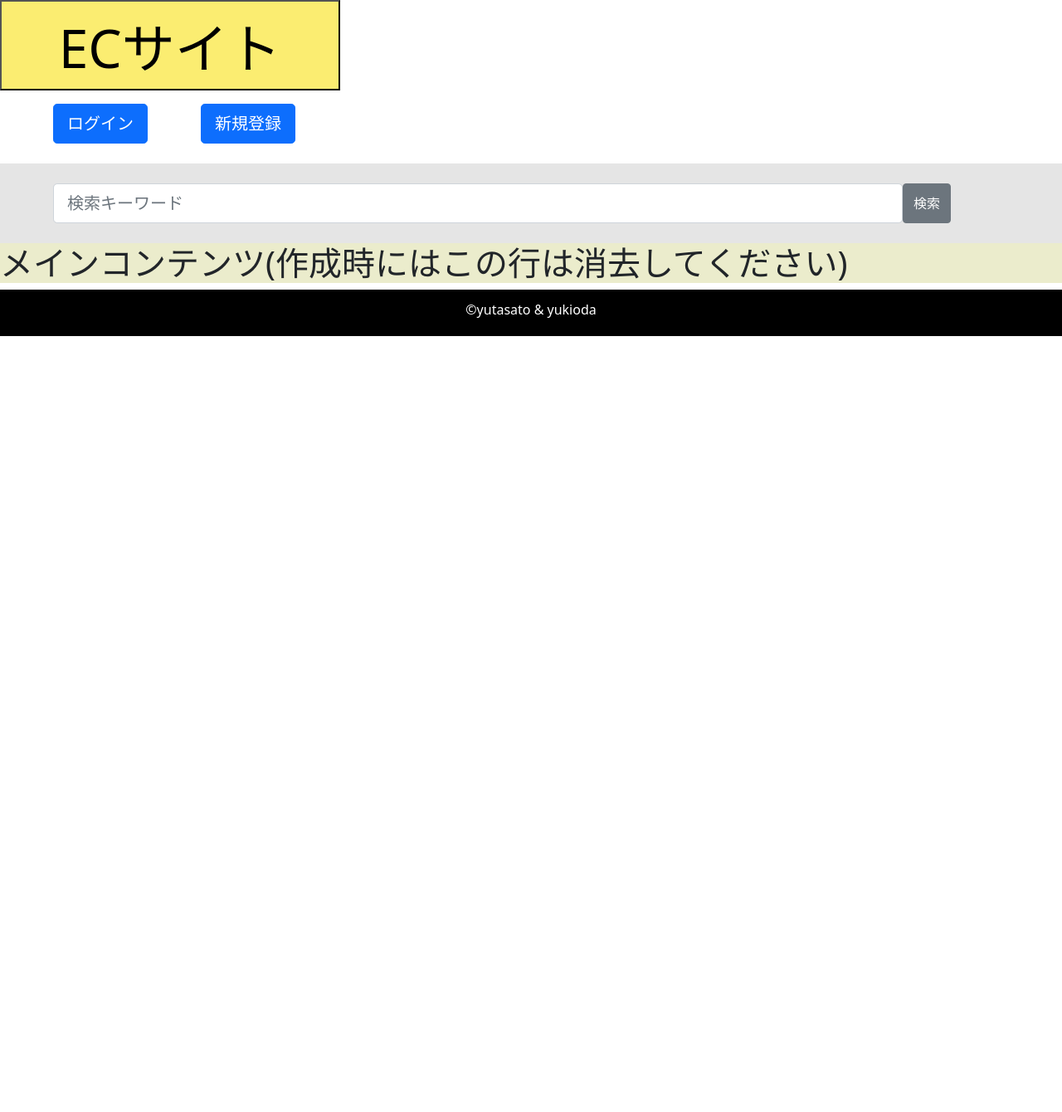
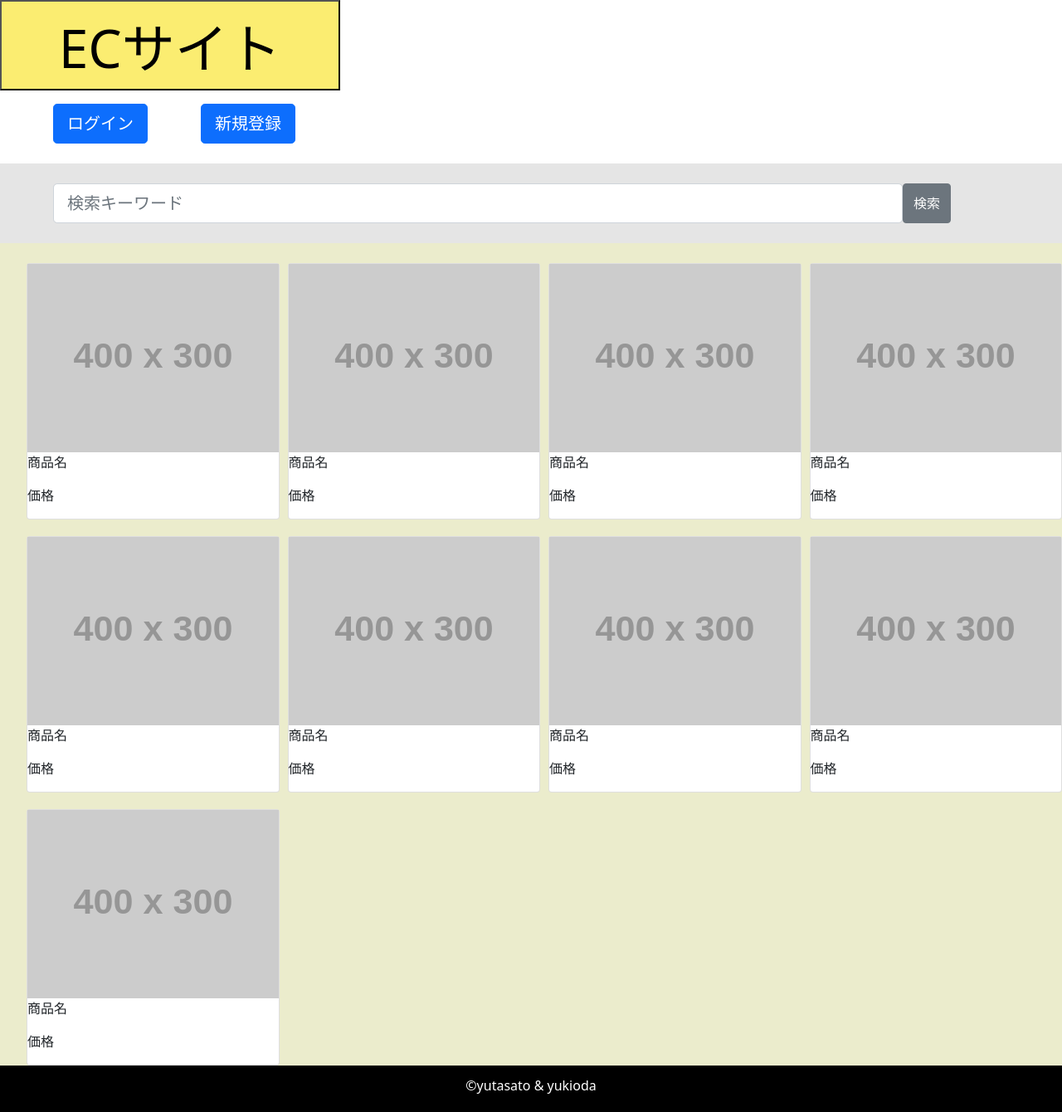
Before and after one commit to yutasato1112/ECsite, a PHP site: page /php/home.php in a window 1280 px wide. Shown: the whole page at 83% size. Before the commit the page ends 405 px from the top, so only its background shows below. Run offline with PHP 8.4, Linux system fonts and the light colour scheme; the visitor is signed in with stand-in values (Sample User, id 1); grey boxes labelled with a size stand in for pictures from a placeholder-image service; some libraries are stand-ins or nearby versions; some web fonts are replaced.

Commit message:
home.php add grid system

```diff
--- a/css/css_home.css
+++ b/css/css_home.css
@@ -55,3 +55,14 @@
     color: white;
     text-align: center;
 }
+img{
+    width: 100%;
+}
+.cardUnit{
+    display: grid;
+    grid-template-columns: repeat(auto-fit,minmax(300px,1fr));
+    gap: 20px 10px;
+    justify-content: center;
+    max-width: 1400px;
+    margin: 0 auto;
+}
--- a/php/home.php
+++ b/php/home.php
@@ -31,7 +31,54 @@
 
     <div class="main_contents">
         <!-- ここにメインコンテンツを記述 -->
-        <h1>メインコンテンツ(作成時にはこの行は消去してください)<h1>
+        <div class="space"></div>
+        <ul class="cardUnit">
+            <li class="card">
+                <img src="https://placehold.jp/400x300.png" alt="">
+                <p>商品名</p>
+                <p>価格</p>
+            </li>
+            <li class="card">
+                <img src="https://placehold.jp/400x300.png" alt="">
+                <p>商品名</p>
+                <p>価格</p>
+            </li>
+            <li class="card">
+                <img src="https://placehold.jp/400x300.png" alt="">
+                <p>商品名</p>
+                <p>価格</p>
+            </li>
+            <li class="card">
+                <img src="https://placehold.jp/400x300.png" alt="">
+                <p>商品名</p>
+                <p>価格</p>
+            </li>
+            <li class="card">
+                <img src="https://placehold.jp/400x300.png" alt="">
+                <p>商品名</p>
+                <p>価格</p>
+            </li>
+            <li class="card">
+                <img src="https://placehold.jp/400x300.png" alt="">
+                <p>商品名</p>
+                <p>価格</p>
+            </li>
+            <li class="card">
+                <img src="https://placehold.jp/400x300.png" alt="">
+                <p>商品名</p>
+                <p>価格</p>
+            </li>
+            <li class="card">
+                <img src="https://placehold.jp/400x300.png" alt="">
+                <p>商品名</p>
+                <p>価格</p>
+            </li>
+            <li class="card">
+                <img src="https://placehold.jp/400x300.png" alt="">
+                <p>商品名</p>
+                <p>価格</p>
+            </li>
+        </ul>
 
         <!-- メインコンテンツここまで -->
     </div>
```
